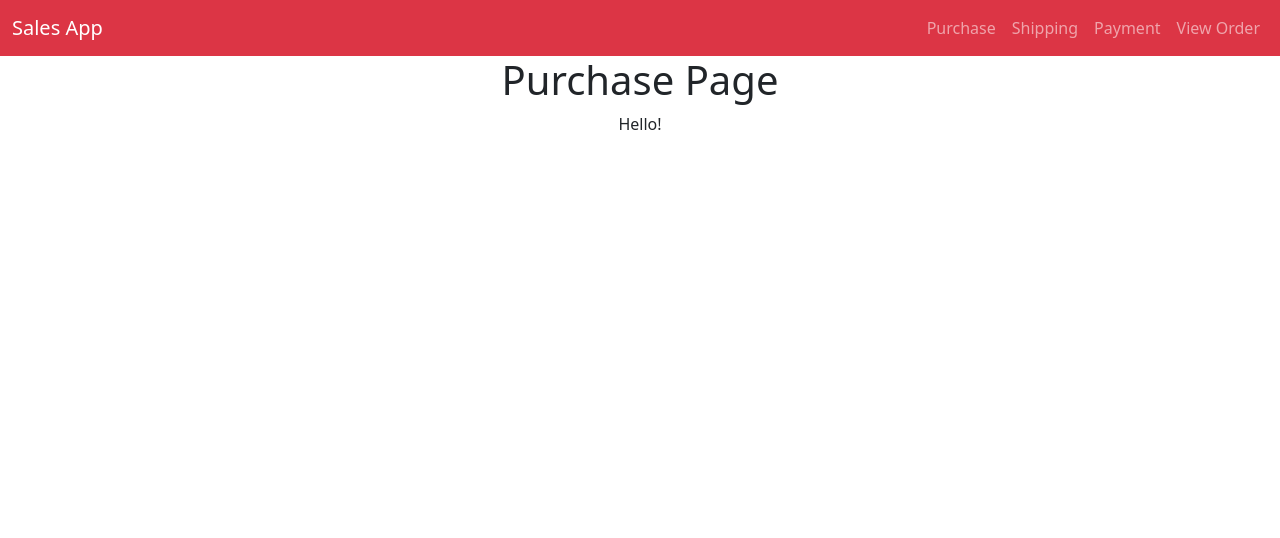
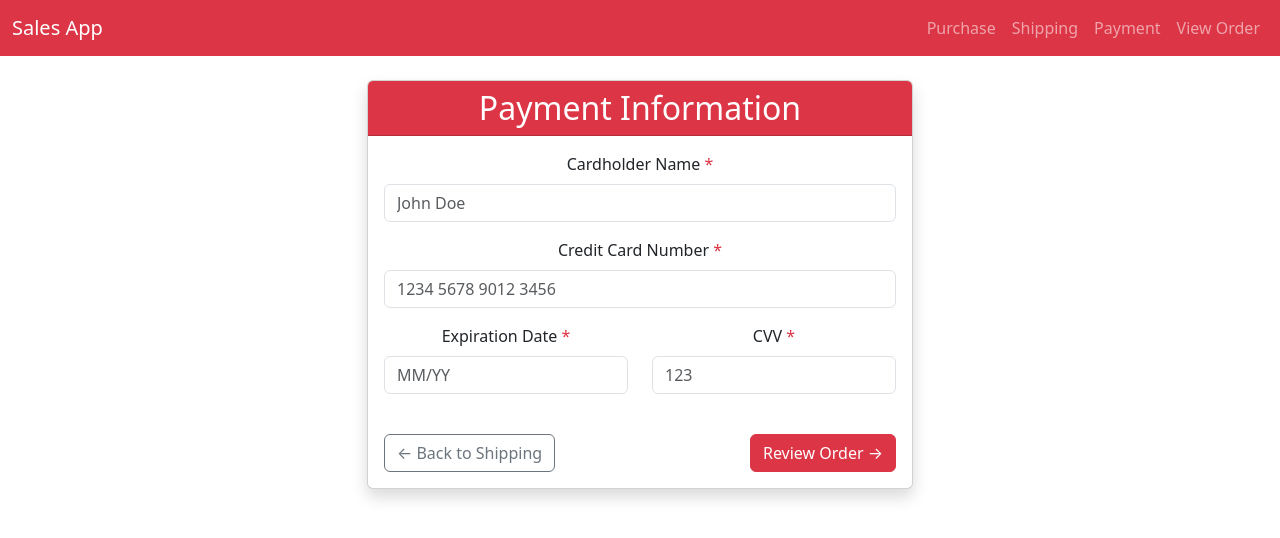
Before and after one commit to Jemin-Gandhi/CSE5234-Project, a React (Create React App) app in the folder website/: page /purchase/paymentEntry in a window 1280 px wide. Shown: the top 538 px of the page. Built offline with nearby package versions, Linux system fonts and the light colour scheme.

Commit message:
have order details submitted

```diff
--- a/website/src/components/paymentEntry.jsx
+++ b/website/src/components/paymentEntry.jsx
@@ -1,11 +1,196 @@
-import React from "react";
+import React, { useState } from "react";
+import { useNavigate, useLocation } from "react-router-dom";
+import "bootstrap/dist/css/bootstrap.min.css";
 
-export default function paymentEntry() {
-    let title = "Purchase Page";
-    return (
-        <div>
-            <h1>{title}</h1>
-            Hello!
+export default function PaymentEntry() {
+  const location = useLocation();
+  const navigate = useNavigate();
+
+  // Get order data from previous step
+  const orderData = location.state?.order || {};
+
+  const [paymentInfo, setPaymentInfo] = useState({
+    credit_card_number: "",
+    expir_date: "",
+    cvvCode: "",
+    card_holder_name: "",
+  });
+
+  const [errors, setErrors] = useState({});
+
+  const handleChange = (e) => {
+    const { name, value } = e.target;
+    setPaymentInfo((prev) => ({
+      ...prev,
+      [name]: value,
+    }));
+
+    // Clear the error once user starts typing
+    if (errors[name]) {
+      setErrors((prev) => ({
+        ...prev,
+        [name]: "",
+      }));
+    }
+  };
+
+  const validateForm = () => {
+    const newErrors = {};
+
+    if (!paymentInfo.credit_card_number.trim()) {
+      newErrors.credit_card_number = "Credit card number is required";
+    } else if (!/^\d{13,19}$/.test(paymentInfo.credit_card_number.replace(/\s+/g, ""))) {
+      newErrors.credit_card_number = "Please enter a valid card number (13–19 digits)";
+    }
+
+    if (!paymentInfo.expir_date.trim()) {
+      newErrors.expir_date = "Expiration date is required";
+    } else if (!/^(0[1-9]|1[0-2])\/\d{2}$/.test(paymentInfo.expir_date)) {
+      newErrors.expir_date = "Use MM/YY format";
+    }
+
+    if (!paymentInfo.cvvCode.trim()) {
+      newErrors.cvvCode = "CVV is required";
+    } else if (!/^\d{3,4}$/.test(paymentInfo.cvvCode)) {
+      newErrors.cvvCode = "CVV must be 3 or 4 digits";
+    }
+
+    if (!paymentInfo.card_holder_name.trim()) {
+      newErrors.card_holder_name = "Cardholder name is required";
+    }
+
+    setErrors(newErrors);
+    return Object.keys(newErrors).length === 0;
+  };
+
+  const handleSubmit = (e) => {
+    e.preventDefault();
+
+    if (validateForm()) {
+      const updatedOrder = {
+        ...orderData,
+        paymentDetails: paymentInfo,
+      };
+
+      console.log("Payment details saved:", paymentInfo);
+      console.log("Updated order:", updatedOrder);
+
+      navigate("/purchase/viewConfirmation", { state: { order: updatedOrder } });
+    }
+  };
+
+  const handleBack = () => {
+    navigate("/purchase/shippingEntry", { state: { order: orderData } });
+  };
+
+  return (
+    <div className="container mt-4 mb-5">
+      <div className="row justify-content-center">
+        <div className="col-md-8 col-lg-6">
+          <div className="card shadow">
+            <div className="card-header bg-danger text-white">
+              <h2 className="card-title text-center mb-0">Payment Information</h2>
+            </div>
+
+            <div className="card-body">
+              <form onSubmit={handleSubmit}>
+                {/* Cardholder Name */}
+                <div className="mb-3">
+                  <label htmlFor="card_holder_name" className="form-label">
+                    Cardholder Name <span className="text-danger">*</span>
+                  </label>
+                  <input
+                    type="text"
+                    className={`form-control ${errors.card_holder_name ? "is-invalid" : ""}`}
+                    id="card_holder_name"
+                    name="card_holder_name"
+                    value={paymentInfo.card_holder_name}
+                    onChange={handleChange}
+                    placeholder="John Doe"
+                  />
+                  {errors.card_holder_name && (
+                    <div className="invalid-feedback">{errors.card_holder_name}</div>
+                  )}
+                </div>
+
+                {/* Credit Card Number */}
+                <div className="mb-3">
+                  <label htmlFor="credit_card_number" className="form-label">
+                    Credit Card Number <span className="text-danger">*</span>
+                  </label>
+                  <input
+                    type="text"
+                    className={`form-control ${errors.credit_card_number ? "is-invalid" : ""}`}
+                    id="credit_card_number"
+                    name="credit_card_number"
+                    value={paymentInfo.credit_card_number}
+                    onChange={handleChange}
+                    placeholder="1234 5678 9012 3456"
+                  />
+                  {errors.credit_card_number && (
+                    <div className="invalid-feedback">{errors.credit_card_number}</div>
+                  )}
+                </div>
+
+                {/* Expiration Date & CVV */}
+                <div className="row">
+                  <div className="col-md-6 mb-3">
+                    <label htmlFor="expir_date" className="form-label">
+                      Expiration Date <span className="text-danger">*</span>
+                    </label>
+                    <input
+                      type="text"
+                      className={`form-control ${errors.expir_date ? "is-invalid" : ""}`}
+                      id="expir_date"
+                      name="expir_date"
+                      value={paymentInfo.expir_date}
+                      onChange={handleChange}
+                      placeholder="MM/YY"
+                    />
+                    {errors.expir_date && (
+                      <div className="invalid-feedback">{errors.expir_date}</div>
+                    )}
+                  </div>
+
+                  <div className="col-md-6 mb-3">
+                    <label htmlFor="cvvCode" className="form-label">
+                      CVV <span className="text-danger">*</span>
+                    </label>
+                    <input
+                      type="password"
+                      className={`form-control ${errors.cvvCode ? "is-invalid" : ""}`}
+                      id="cvvCode"
+                      name="cvvCode"
+                      value={paymentInfo.cvvCode}
+                      onChange={handleChange}
+                      placeholder="123"
+                      maxLength="4"
+                    />
+                    {errors.cvvCode && (
+                      <div className="invalid-feedback">{errors.cvvCode}</div>
+                    )}
+                  </div>
+                </div>
+
+                {/* Action Buttons */}
+                <div className="d-flex justify-content-between mt-4">
+                  <button
+                    type="button"
+                    className="btn btn-outline-secondary"
+                    onClick={handleBack}
+                  >
+                    ← Back to Shipping
+                  </button>
+
+                  <button type="submit" className="btn btn-danger">
+                    Review Order →
+                  </button>
+                </div>
+              </form>
+            </div>
+          </div>
         </div>
-    );
-};
+      </div>
+    </div>
+  );
+}
```
Also changed, not shown: 1 other file (tests, documents, lock files or other folders).
